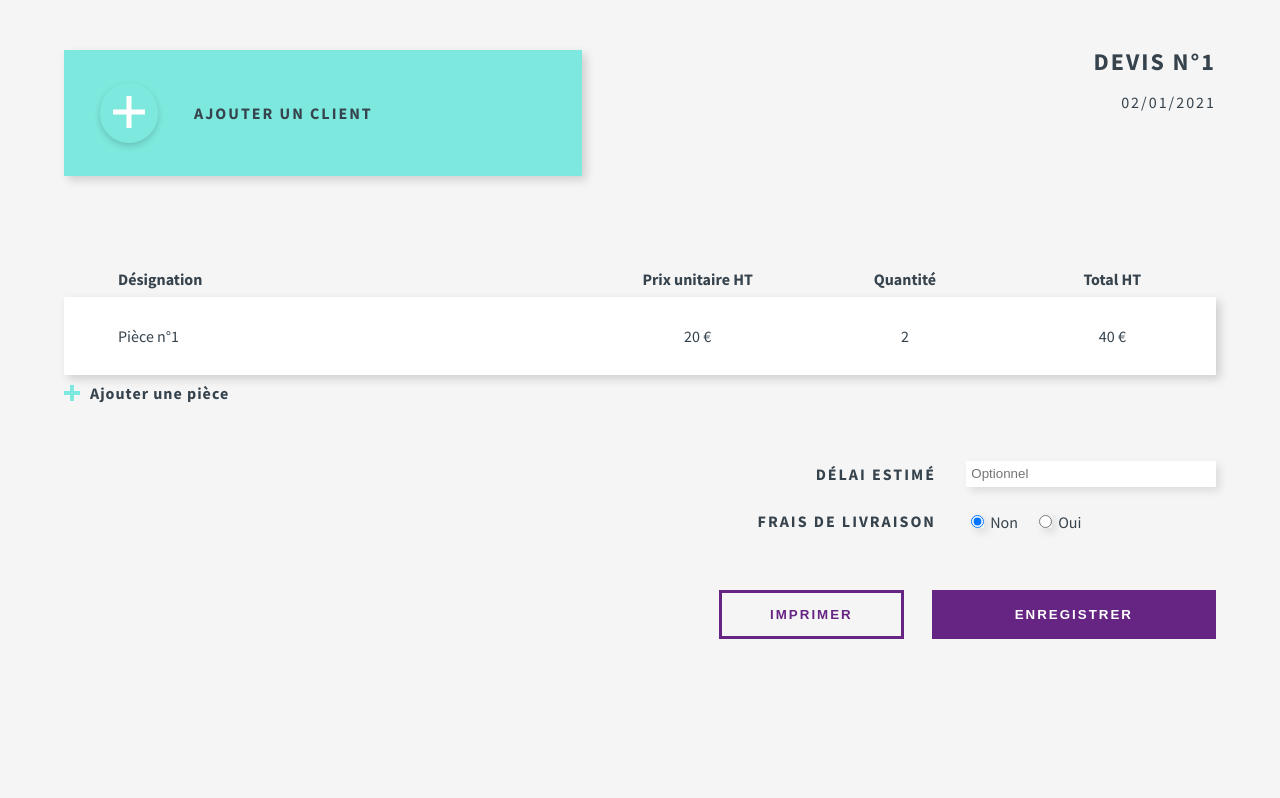
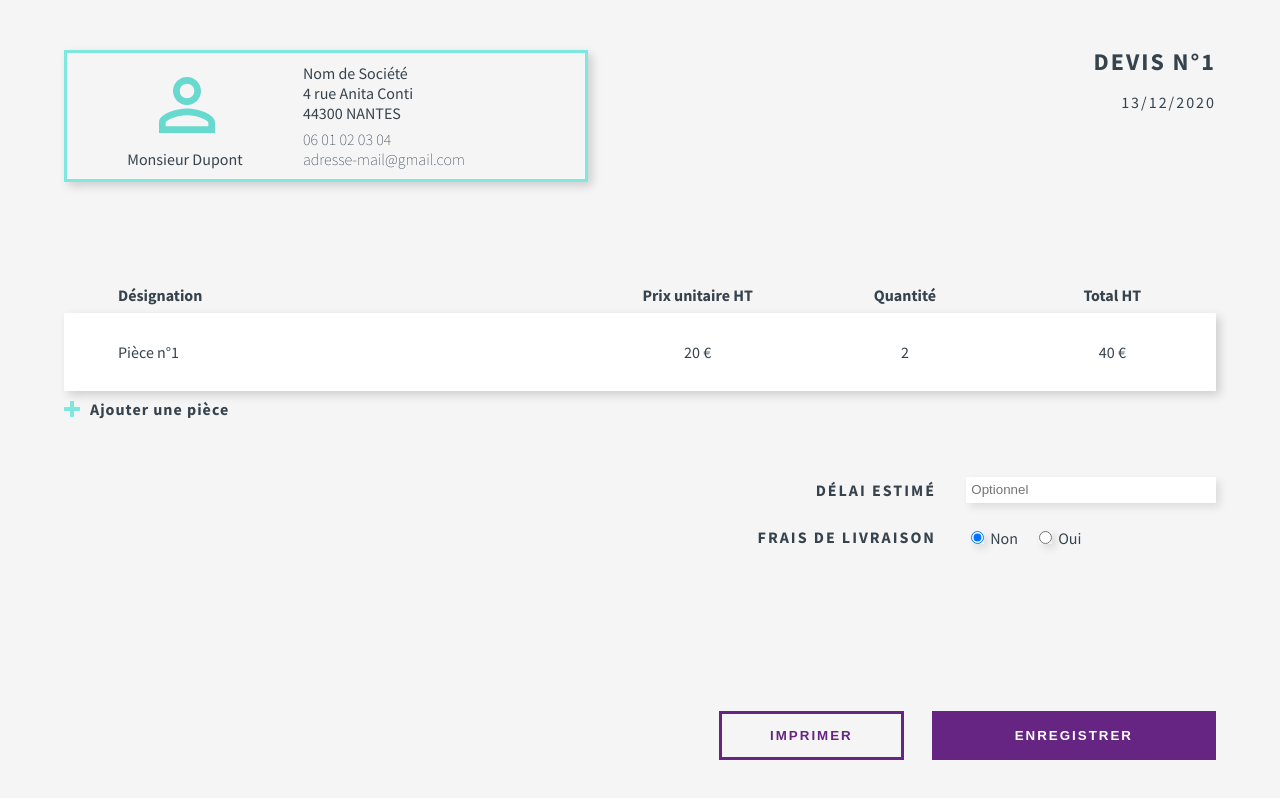
Before and after one commit to Toutiscope/billyapp, a Vue app: page /devis in a window 1280 px wide. Built offline with nearby package versions, Linux system fonts and the light colour scheme.

Commit message:
Add client identity and current Date

```diff
--- a/package.json
+++ b/package.json
@@ -18,6 +18,7 @@
     "core-js": "^3.6.5",
     "dns": "^0.2.2",
     "module": "^1.2.5",
+    "moment": "^2.29.1",
     "mongodb": "^3.6.3",
     "register-service-worker": "^1.7.1",
     "vue": "^2.6.11",
--- a/src/views/Devis.vue
+++ b/src/views/Devis.vue
@@ -2,7 +2,20 @@
   <div class="estimation">
     <div class="head">
       <div class="head--client">
-        <router-link to="#">
+        <div class="client-id" v-if="!client">
+          <svg xmlns="http://www.w3.org/2000/svg" height="24" width="24">
+            <path
+              d="M12 5.9a2.1 2.1 0 110 4.2 2.1 2.1 0 010-4.2m0 9c2.97 0 6.1 1.46 6.1 2.1v1.1H5.9V17c0-.64 3.13-2.1 6.1-2.1M12 4C9.79 4 8 5.79 8 8s1.79 4 4 4 4-1.79 4-4-1.79-4-4-4zm0 9c-2.67 0-8 1.34-8 4v3h16v-3c0-2.66-5.33-4-8-4z"
+            />
+          </svg>
+          <p>Monsieur Dupont</p>
+          <p>Nom de Société</p>
+          <p>4 rue Anita Conti</p>
+          <p>44300 NANTES</p>
+          <p>06 01 02 03 04</p>
+          <p>adresse-mail@gmail.com</p>
+        </div>
+        <router-link to="#" v-if="client">
           <div class="circle">
             <svg xmlns="http://www.w3.org/2000/svg" width="32" height="32">
               <g fill="none" stroke="#fff" stroke-width="5">
@@ -15,7 +28,7 @@
       </div>
       <div class="head--meta">
         <h1>Devis n°1</h1>
-        <p>02/01/2021</p>
+        <p>{{ moment(new Date()).format('DD/MM/YYYY') }}</p>
       </div>
     </div>
 
@@ -68,7 +81,7 @@
         <label for="delivery-yes">Oui</label>
       </div>
       <p v-if="checked">Montant</p>
-      <input v-if="checked" type="text" placeholder="Frais de livraison en €" />
+      <input v-if="checked" required type="text" placeholder="Frais de livraison en €" />
     </div>
 
     <div class="validations">
@@ -83,10 +96,17 @@
 </template>
 
 <script>
+import Vue from "vue";
+import moment from "moment";
+
+Vue.prototype.moment = moment;
+
+
 export default {
   data() {
     return {
       checked: false,
+      client: false,
     };
   },
   methods: {
@@ -101,8 +121,11 @@ export default {
 @import "../styles/globalStyles.scss";
 
 .estimation {
+  display: flex;
+  flex-direction: column;
+  height: 100%;
+  margin: auto;
   width: 90%;
-  margin: auto;
 }
 
 .head {
@@ -112,14 +135,53 @@ export default {
   padding-top: remCalc(50);
   width: 100%;
 
+  .client-id {
+    display: flex;
+    flex-flow: column wrap;
+    letter-spacing: 0;
+    margin: remCalc(10) auto;
+    max-height: remCalc(115);
+    text-align: left;
+
+    svg {
+      height: 80px;
+      margin: auto;
+      width: 80px;
+    }
+
+    path {
+      fill: var(--main-color);
+      transform: scale(3.5);
+    }
+
+    p {
+      line-height: remCalc(20);
+    }
+
+    p:nth-of-type(1) {
+      margin-top: remCalc(6);
+      text-align: center;
+    }
+
+    p:nth-of-type(5) {
+      margin-top: remCalc(6);
+    }
+
+    p:nth-of-type(5),
+    p:nth-of-type(6) {
+      font-weight: 300;
+    }
+  }
+
   &--client {
-    background: var(--main-light);
+    border: 3px solid var(--main-light);
     box-shadow: 4px 4px 9px rgba(0, 0, 0, 0.16);
-    min-width: 45%;
+    width: 45%;
 
     a {
+      align-items: center;
+      background: var(--main-light);
       display: flex;
-      align-items: center;
       font-weight: bold;
       text-transform: uppercase;
 
@@ -171,6 +233,7 @@ export default {
 .add-product {
   align-items: center;
   display: flex;
+  max-width: 12em;
 
   p {
     font-weight: bold;
@@ -186,7 +249,7 @@ export default {
   grid-template-columns: 30% remCalc(250);
   grid-template-rows: auto auto;
   justify-content: flex-end;
-  margin: remCalc(60) 0 remCalc(60);
+  margin: remCalc(60) 0 remCalc(40);
   row-gap: remCalc(25);
 
   p {
@@ -215,6 +278,8 @@ export default {
 .validations {
   display: flex;
   justify-content: flex-end;
+  margin-top: auto;
+  margin-bottom: remCalc(40);
 
   button {
     border: 3px solid var(--second-color);
```
Also changed, not shown: 1 other file (tests, documents, lock files or other folders).
